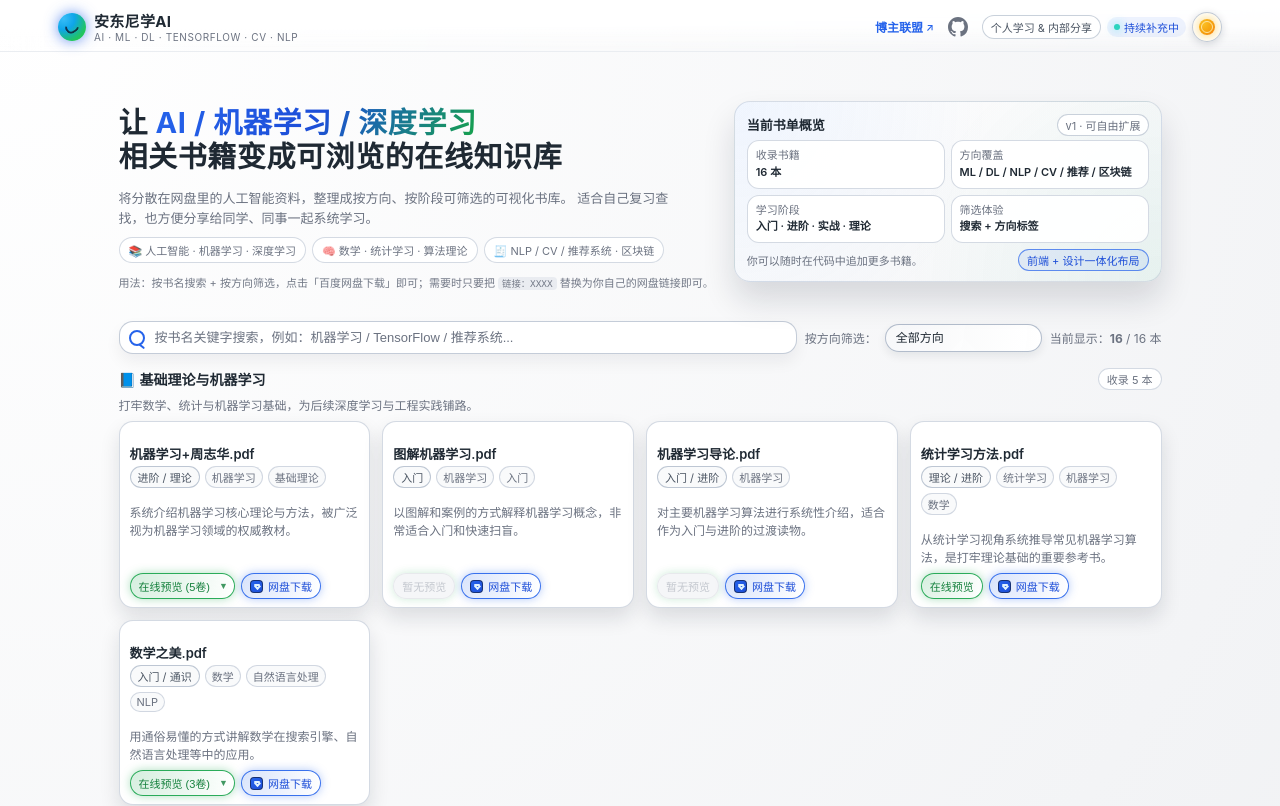
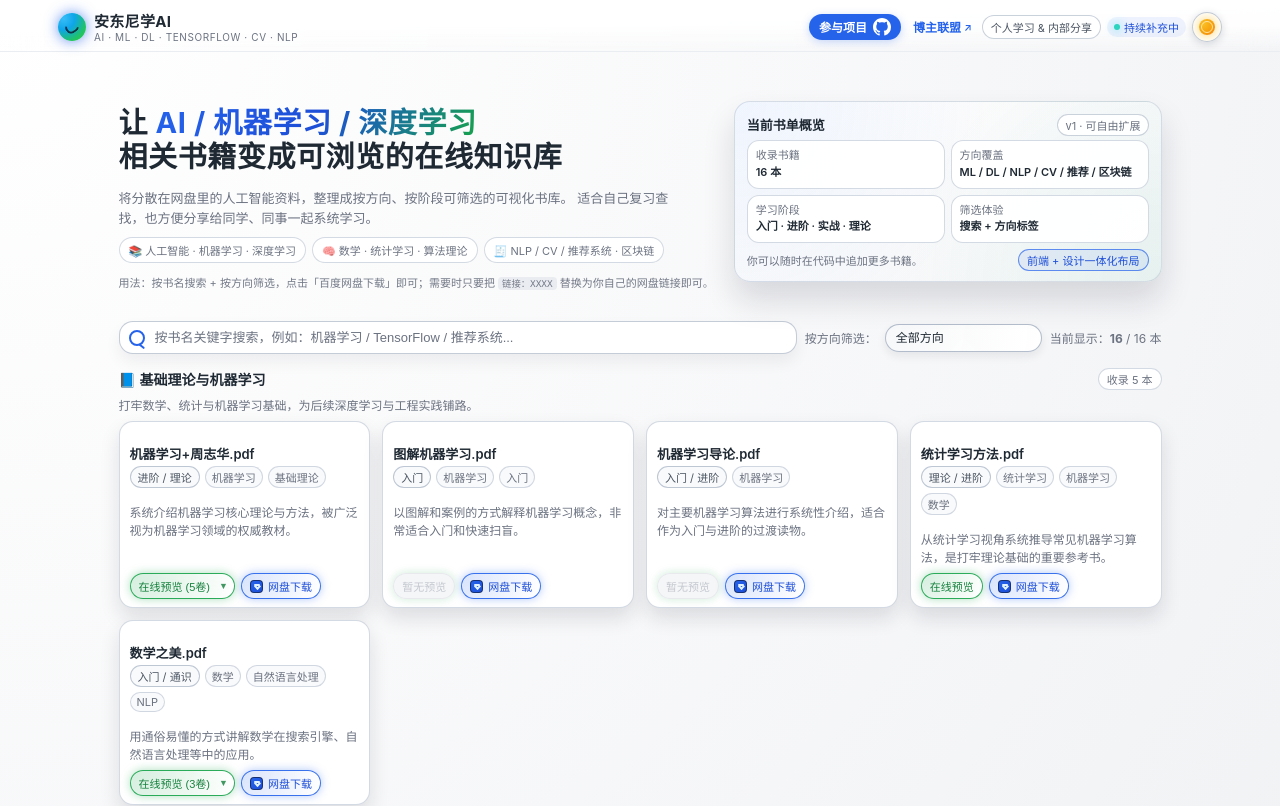
Before and after one commit to TUARAN/AI-Learning-Library, a React (Vite) app: page / in a window 1280 px wide. Shown: the top 806 px of the page. Built offline with nearby package versions, Linux system fonts and the light colour scheme.

Commit message:
UI: Update GitHub link style - 'Participate' text first, then icon, highlighted button style

```diff
--- a/src/App.css
+++ b/src/App.css
@@ -1162,3 +1162,34 @@ body.theme-light .toast-message {
   from { transform: translate(-50%, -100%); opacity: 0; }
   to { transform: translate(-50%, 0); opacity: 1; }
 }
+
+.nav-highlight-btn {
+  display: inline-flex;
+  align-items: center;
+  gap: 6px;
+  padding: 4px 10px;
+  border-radius: 999px;
+  background: var(--accent);
+  color: #ffffff;
+  font-size: 12px;
+  font-weight: 600;
+  margin-right: 6px;
+  transition: all var(--transition-fast);
+  box-shadow: 0 2px 8px rgba(56, 189, 248, 0.3);
+}
+
+body.theme-light .nav-highlight-btn {
+  background: var(--accent);
+  color: #ffffff;
+  box-shadow: 0 2px 8px rgba(37, 99, 235, 0.25);
+}
+
+.nav-highlight-btn:hover {
+  transform: translateY(-1px);
+  box-shadow: 0 4px 12px rgba(56, 189, 248, 0.5);
+  filter: brightness(1.1);
+}
+
+body.theme-light .nav-highlight-btn:hover {
+  box-shadow: 0 4px 12px rgba(37, 99, 235, 0.4);
+}
--- a/src/App.jsx
+++ b/src/App.jsx
@@ -331,23 +331,24 @@ function App() {
           </div>
           <div className="nav-right">
             <a
+              className="nav-highlight-btn"
+              href="https://github.com/TUARAN/AI-Learning-Library"
+              target="_blank"
+              rel="noreferrer"
+              aria-label="GitHub 仓库"
+            >
+              <span>参与项目</span>
+              <svg viewBox="0 0 24 24" width="18" height="18" fill="currentColor">
+                <path d="M12 0C5.37 0 0 5.37 0 12c0 5.31 3.435 9.795 8.205 11.385.6.105.825-.255.825-.57 0-.285-.015-1.23-.015-2.235-3.015.555-3.795-.735-4.035-1.41-.135-.345-.72-1.41-1.23-1.695-.42-.225-1.02-.78-.015-.795.945-.015 1.62.87 1.845 1.23 1.08 1.815 2.805 1.305 3.495.99.105-.78.42-1.305.765-1.605-2.67-.3-5.46-1.335-5.46-5.925 0-1.305.465-2.385 1.23-3.225-.12-.3-.54-1.53.12-3.18 0 0 1.005-.315 3.3 1.23.96-.27 1.98-.405 3-.405 1.02 0 2.04.135 3 .405 2.295-1.56 3.3-1.23 3.3-1.23.66 1.65.24 2.88.12 3.18.765.84 1.23 1.905 1.23 3.225 0 4.605-2.805 5.625-5.475 5.925.435.375.81 1.095.81 2.22 0 1.605-.015 2.895-.015 3.285 0 .315.225.69.825.57A12.02 12.02 0 0024 12c0-6.63-5.37-12-12-12z" />
+              </svg>
+            </a>
+            <a
               className="nav-external-link"
               href="https://blogger-alliance.pages.dev/"
               target="_blank"
               rel="noreferrer"
             >
               博主联盟
-            </a>
-            <a
-              className="nav-icon-link"
-              href="https://github.com/TUARAN/AI-Learning-Library"
-              target="_blank"
-              rel="noreferrer"
-              aria-label="GitHub 仓库"
-            >
-              <svg viewBox="0 0 24 24" width="20" height="20" fill="currentColor">
-                <path d="M12 0C5.37 0 0 5.37 0 12c0 5.31 3.435 9.795 8.205 11.385.6.105.825-.255.825-.57 0-.285-.015-1.23-.015-2.235-3.015.555-3.795-.735-4.035-1.41-.135-.345-.72-1.41-1.23-1.695-.42-.225-1.02-.78-.015-.795.945-.015 1.62.87 1.845 1.23 1.08 1.815 2.805 1.305 3.495.99.105-.78.42-1.305.765-1.605-2.67-.3-5.46-1.335-5.46-5.925 0-1.305.465-2.385 1.23-3.225-.12-.3-.54-1.53.12-3.18 0 0 1.005-.315 3.3 1.23.96-.27 1.98-.405 3-.405 1.02 0 2.04.135 3 .405 2.295-1.56 3.3-1.23 3.3-1.23.66 1.65.24 2.88.12 3.18.765.84 1.23 1.905 1.23 3.225 0 4.605-2.805 5.625-5.475 5.925.435.375.81 1.095.81 2.22 0 1.605-.015 2.895-.015 3.285 0 .315.225.69.825.57A12.02 12.02 0 0024 12c0-6.63-5.37-12-12-12z" />
-              </svg>
             </a>
             <div className="nav-pill">个人学习 &amp; 内部分享</div>
             <div className="nav-badge">
```
